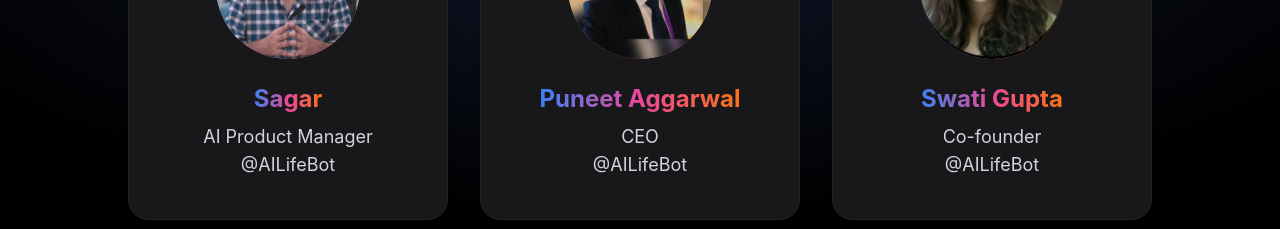
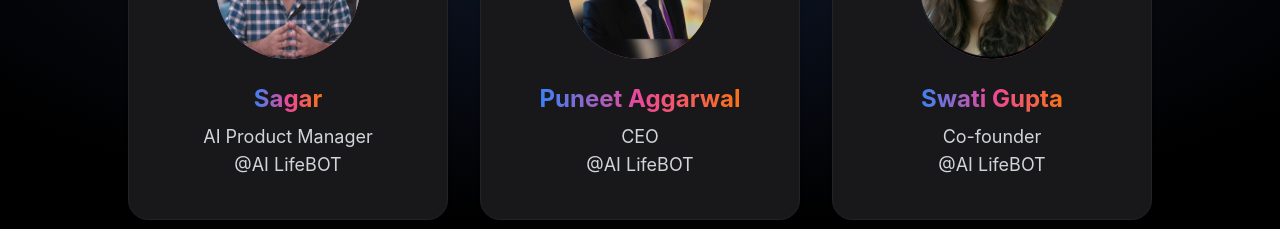
Before and after one commit to AP9305/LMS, a React (Vite) app in the folder modern-100x/: page / in a window 1280 px wide. Shown: the part 4940-5169 px from the top of the page. Built offline with nearby package versions, Linux system fonts and the light colour scheme.

Commit message:
refactor: correct mentor company name format

```diff
--- a/modern-100x/src/components/Mentors.tsx
+++ b/modern-100x/src/components/Mentors.tsx
@@ -1,7 +1,7 @@
 const mentors = [
-  { name: 'Sagar', role: 'AI Product Manager', company: '@AILifeBot', avatar: '/SaveClip.App_AQPxtzrdOcp8TlYXPW3cgmo4JIv5ZZsknDmw7skRNSk29OvVsiPJHSsUmYstVj-xjBrJhoSL3mOus1eaOoh5AtM8Icp2krwyXfCKNNQ11.png', isEmoji: false },
-  { name: 'Puneet Aggarwal', role: 'CEO', company: '@AILifeBot', avatar: '/ceo.jpg', isEmoji: false },
-  { name: 'Swati Gupta', role: 'Co-founder', company: '@AILifeBot', avatar: '/co founder.jpg', isEmoji: false },
+  { name: 'Sagar', role: 'AI Product Manager', company: '@AI LifeBOT', avatar: '/SaveClip.App_AQPxtzrdOcp8TlYXPW3cgmo4JIv5ZZsknDmw7skRNSk29OvVsiPJHSsUmYstVj-xjBrJhoSL3mOus1eaOoh5AtM8Icp2krwyXfCKNNQ11.png', isEmoji: false },
+  { name: 'Puneet Aggarwal', role: 'CEO', company: '@AI LifeBOT', avatar: '/ceo.jpg', isEmoji: false },
+  { name: 'Swati Gupta', role: 'Co-founder', company: '@AI LifeBOT', avatar: '/co founder.jpg', isEmoji: false },
 ];
 
 const Mentors = () => (
```
